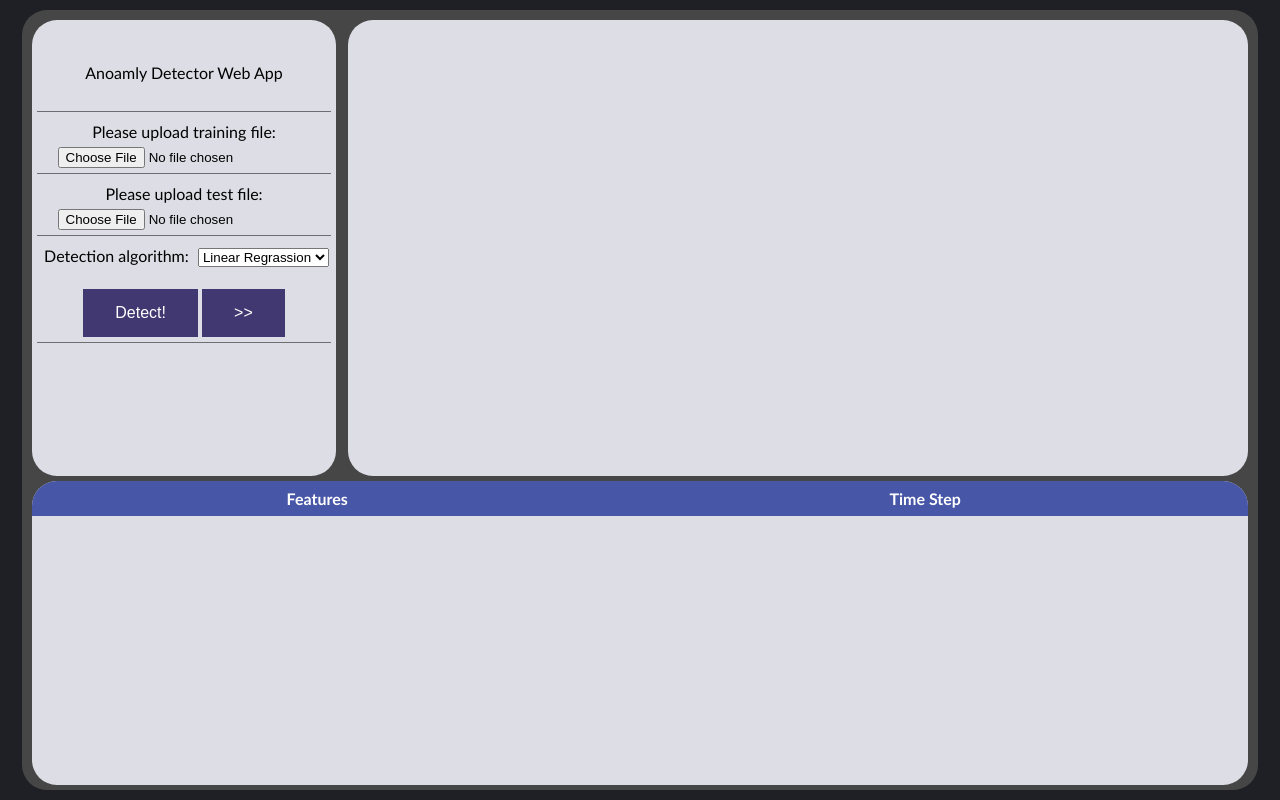
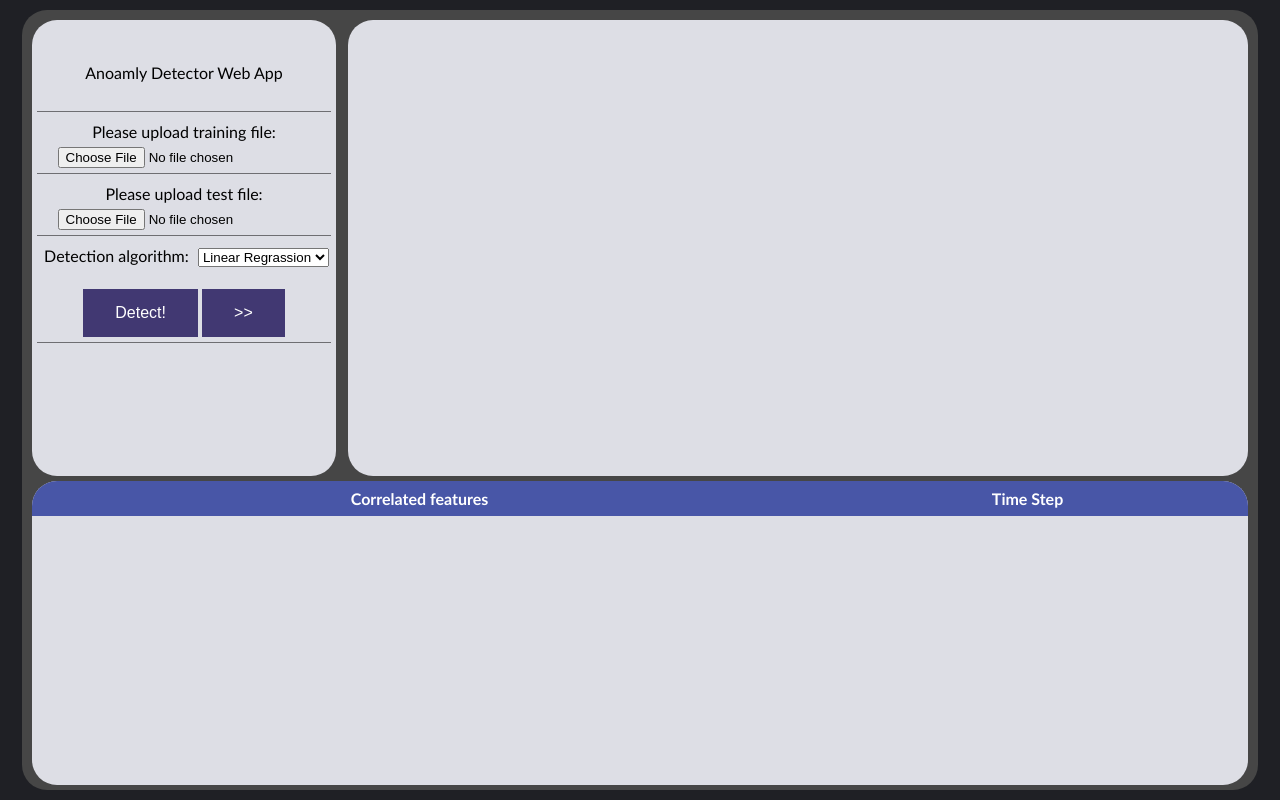
Before and after one commit to Noamko/AnomalyDetectionWebApp, a website: page view/index.html in a window 1280 px wide. Drawn offline with nearby package versions, Linux system fonts and the light colour scheme; files that its build step writes are made by us from their sources; files whose address does not match are found by name.

Commit message:
updated gui

```diff
--- a/view/index.html
+++ b/view/index.html
@@ -72,7 +72,7 @@
       <div class="bottomDiv scroll_table">
         <table id="anom_table">
           <tr>
-            <th>Features</th>
+            <th>Correlated features</th>
             <th>Time Step</th>
           </tr>
         </table>
```
